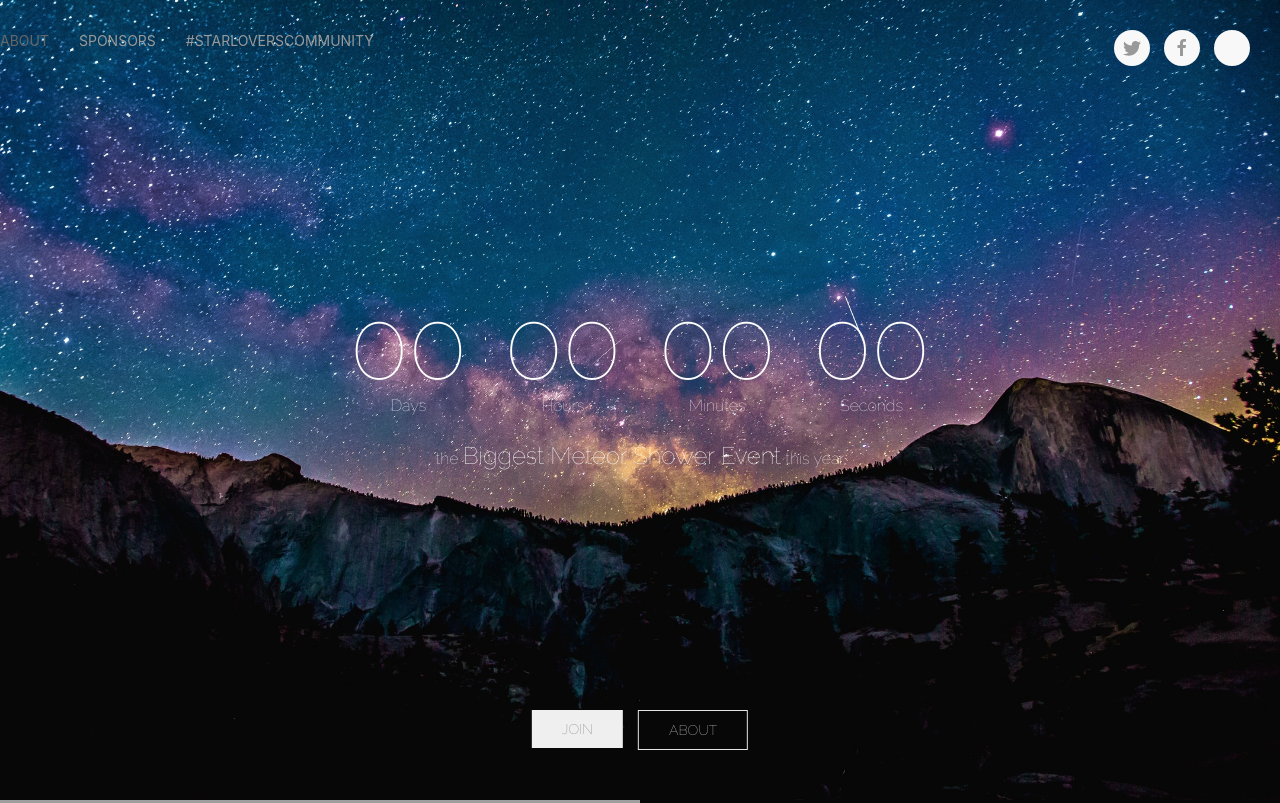
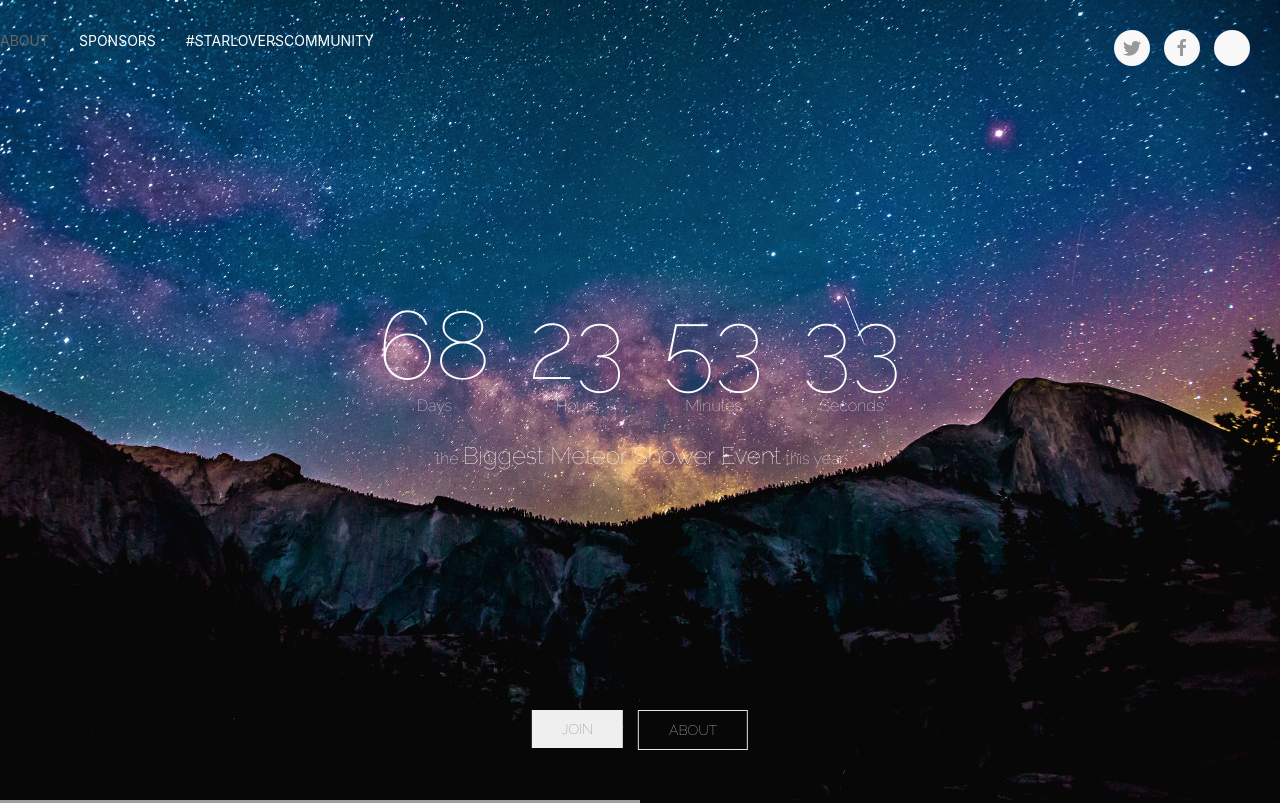
Before and after one commit to UXDev-design-code/meteorshowerproject, a plain HTML site: page index.html in a window 1280 px wide. Shown: the top 803 px of the page. Drawn offline with nearby package versions, Linux system fonts and the light colour scheme; some packages are replaced by stand-ins of ours; grey boxes are pictures that could not be loaded.

Commit message:
Update api key. Make the navigation white.

```diff
--- a/css/styles.css
+++ b/css/styles.css
@@ -36,6 +36,9 @@ body {
 .white-text {
     color: white;
 }
+.uk-navbar-nav>li>a {
+    color: white;
+}
 
 .map {
     height: 100%;
--- a/index.html
+++ b/index.html
@@ -20,9 +20,9 @@
     <nav class="uk-navbar-container uk-navbar-transparent" uk-navbar>
         <div class="uk-navbar-left">
             <ul class="uk-navbar-nav">
-                <li class=""><a href="#">About</a></li>
-                <li class=""><a href="#">Sponsors</a></li>
-                <li class=""><a href="#">#starLoversCommunity</a></li>
+                <li><a href="#">About</a></li>
+                <li><a href="#">Sponsors</a></li>
+                <li><a href="#">#starLoversCommunity</a></li>
             </ul>
 
         </div>
@@ -30,7 +30,7 @@
 </div>
 <div class="uk-overlay uk-position-center white-text">
     <div class="uk-grid-small uk-child-width-auto uk-margin-bottom" uk-grid
-         uk-countdown="date: 2018-09-10T20:00:00+00:00">
+         uk-countdown="date: 2018-12-10T20:00:00+00:00">
         <div>
             <div class="uk-countdown-number uk-countdown-days"></div>
             <div class="uk-countdown-label uk-margin-small uk-text-center uk-visible@s">Days</div>
@@ -301,7 +301,7 @@
 </div>
 <script src="https://cdnjs.cloudflare.com/ajax/libs/uikit/3.0.0-rc.10/js/uikit.min.js"></script>
 <script src="https://cdnjs.cloudflare.com/ajax/libs/uikit/3.0.0-rc.10/js/uikit-icons.min.js"></script>
-<script async defer src="https://maps.googleapis.com/maps/api/js?key=AIzaSyCOSUWqdLsd1d-jGlBTrifVio0c-uMlL7w&callback=myMap"
+<script async defer src="https://maps.googleapis.com/maps/api/js?key=AIzaSyAwWsXgJmPJTLxrW87os2FIP4PVTLHA3HY&callback=myMap"
         type="text/javascript"></script>
 <script src="js/script.js"></script>
 </body>
```
